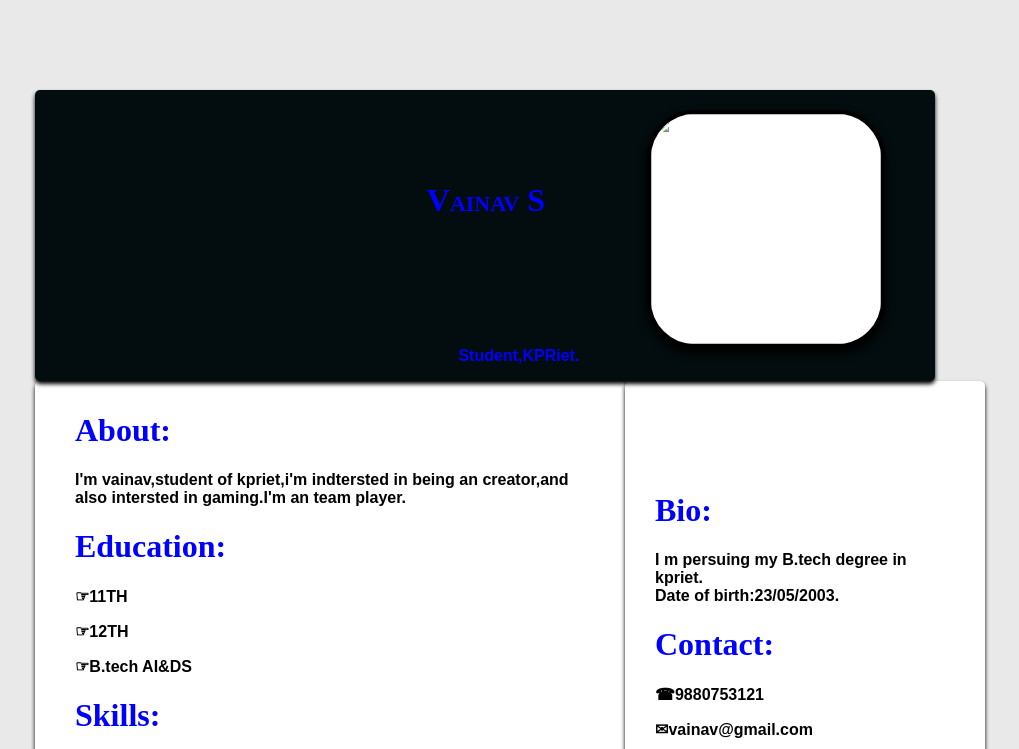
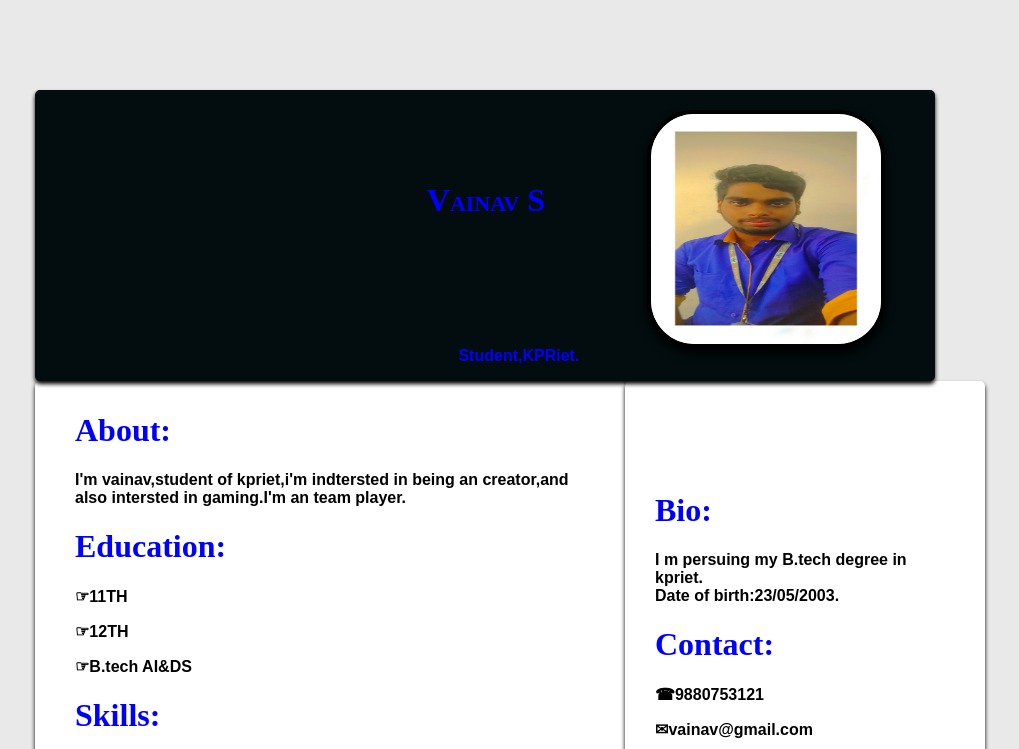
Before and after one commit to Vainavnecron/vainav, a plain HTML site: page index.html in a window 1280 px wide. Shown: the top 749 px of the page, without its empty margins (155-1174 px from the left). Drawn offline with Linux system fonts and the light colour scheme.

Commit message:
Update index.html

```diff
--- a/index.html
+++ b/index.html
@@ -135,7 +135,7 @@
     <div class="container">
         <div class="profile_header">
             <div class="profile_img">
-                <img src="gam.jpg" width="200px" alt="">
+                <img src="pic.jpg" width="200px" alt="">
 
             </div>
             <div class="profile_info">
```
